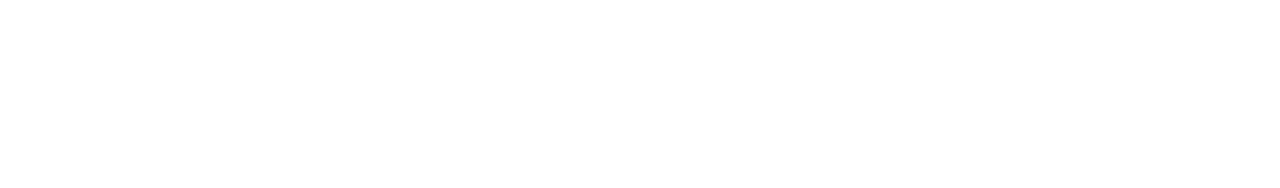
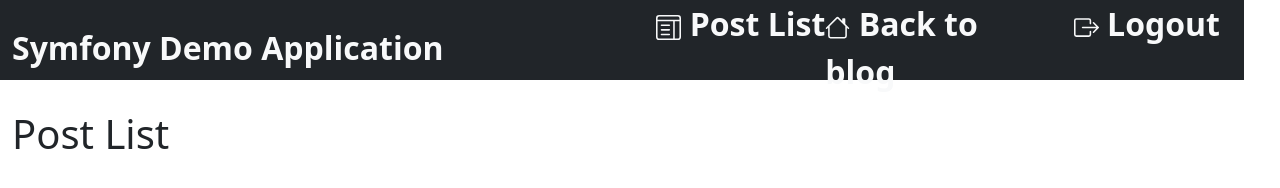
Before and after one commit to enzovcnt/maquetteBootstrap4, a plain HTML site: page index.html in a window 1280 px wide. Drawn offline with nearby package versions, Linux system fonts and the light colour scheme.

Commit message:
add navbar

```diff
--- a/index.html
+++ b/index.html
@@ -9,6 +9,52 @@
 </head>
 <body>
 
+<div class="container-fluid row">
+    <div class="d-flex align-items-center row bg-dark text-light fs-2 fw-bold" style="height: 10vh">
+        <div class="d-flex col-6 ">
+            <span>Symfony Demo Application</span>
+        </div>
+        <div class="PBL d-flex col-6 ">
+            <div class="col-4 d-flex justify-content-end">
+                <span>
+                <svg xmlns="http://www.w3.org/2000/svg" width="25" height="25" fill="currentColor" class="bi bi-layout-text-window" viewBox="0 0 16 16">
+                    <path d="M3 6.5a.5.5 0 0 1 .5-.5h5a.5.5 0 0 1 0 1h-5a.5.5 0 0 1-.5-.5m0 3a.5.5 0 0 1 .5-.5h5a.5.5 0 0 1 0 1h-5a.5.5 0 0 1-.5-.5m.5 2.5a.5.5 0 0 0 0 1h5a.5.5 0 0 0 0-1z"/>
+                    <path d="M2 0a2 2 0 0 0-2 2v12a2 2 0 0 0 2 2h12a2 2 0 0 0 2-2V2a2 2 0 0 0-2-2zm12 1a1 1 0 0 1 1 1v1H1V2a1 1 0 0 1 1-1zm1 3v10a1 1 0 0 1-1 1h-2V4zm-4 0v11H2a1 1 0 0 1-1-1V4z"/>
+                </svg>
+                Post List
+            </span>
+            </div>
+            <div class="col-4 d-flex justify-content-end">
+                <span>
+                <svg xmlns="http://www.w3.org/2000/svg" width="25" height="25" fill="currentColor" class="bi bi-house" viewBox="0 0 16 16">
+                    <path d="M8.707 1.5a1 1 0 0 0-1.414 0L.646 8.146a.5.5 0 0 0 .708.708L2 8.207V13.5A1.5 1.5 0 0 0 3.5 15h9a1.5 1.5 0 0 0 1.5-1.5V8.207l.646.647a.5.5 0 0 0 .708-.708L13 5.793V2.5a.5.5 0 0 0-.5-.5h-1a.5.5 0 0 0-.5.5v1.293zM13 7.207V13.5a.5.5 0 0 1-.5.5h-9a.5.5 0 0 1-.5-.5V7.207l5-5z"/>
+                </svg>
+                Back to blog
+            </span>
+            </div>
+            <div class="col-4 d-flex justify-content-end">
+                <span>
+                <svg xmlns="http://www.w3.org/2000/svg" width="25" height="25" fill="currentColor" class="bi bi-box-arrow-right" viewBox="0 0 16 16">
+                    <path fill-rule="evenodd" d="M10 12.5a.5.5 0 0 1-.5.5h-8a.5.5 0 0 1-.5-.5v-9a.5.5 0 0 1 .5-.5h8a.5.5 0 0 1 .5.5v2a.5.5 0 0 0 1 0v-2A1.5 1.5 0 0 0 9.5 2h-8A1.5 1.5 0 0 0 0 3.5v9A1.5 1.5 0 0 0 1.5 14h8a1.5 1.5 0 0 0 1.5-1.5v-2a.5.5 0 0 0-1 0z"/>
+                    <path fill-rule="evenodd" d="M15.854 8.354a.5.5 0 0 0 0-.708l-3-3a.5.5 0 0 0-.708.708L14.293 7.5H5.5a.5.5 0 0 0 0 1h8.793l-2.147 2.146a.5.5 0 0 0 .708.708z"/>
+                </svg>
+                Logout
+            </span>
+            </div>
+        </div>
+    </div>
+
+    <div class="col-8 mt-4">
+        <span class="fs-1">Post List</span>
+
+    </div>
+
+
+    <div class="col-4 mt-4">
+
+    </div>
+</div>
+
 
 <script src="https://cdn.jsdelivr.net/npm/bootstrap@5.3.3/dist/js/bootstrap.bundle.min.js" integrity="sha384-YvpcrYf0tY3lHB60NNkmXc5s9fDVZLESaAA55NDzOxhy9GkcIdslK1eN7N6jIeHz" crossorigin="anonymous"></script>
 <script src="js/main.js"></script>
```
